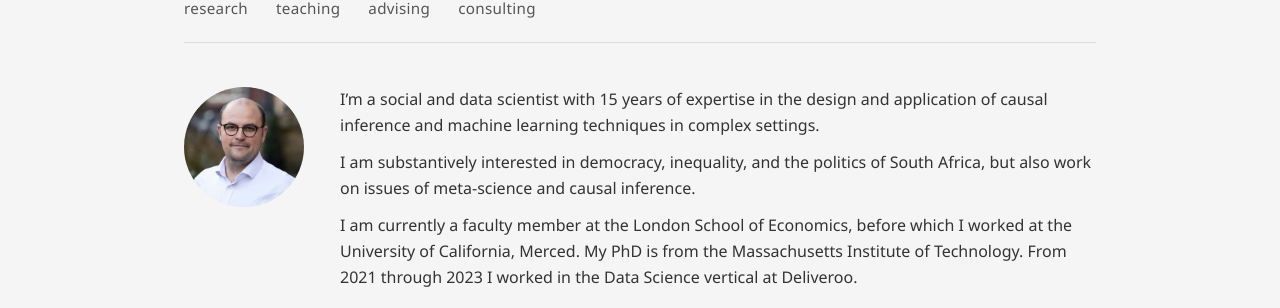
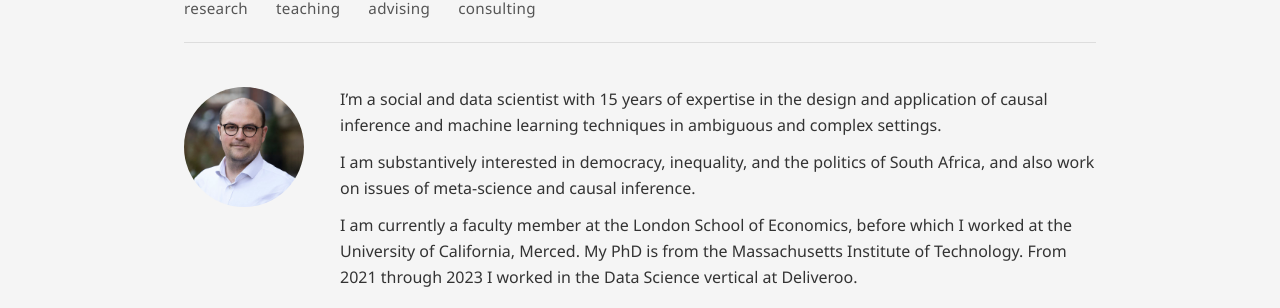
Before and after one commit to ddekadt/ddekadt.github.io, a Jekyll site: the page built from index.md, in a window 1280 px wide. Shown: the part 121-429 px from the top of the page. Built offline with Jekyll 4.4.1, drawn with Linux system fonts in a browser that asks for light colours.

Commit message:
ambiguity

```diff
--- a/index.md
+++ b/index.md
@@ -2,8 +2,8 @@
 layout: home
 ---
 
-I'm a social and data scientist with 15 years of expertise in the design and application of causal inference and machine learning techniques in complex settings.
+I'm a social and data scientist with 15 years of expertise in the design and application of causal inference and machine learning techniques in ambiguous and complex settings.
 
-I am substantively interested in democracy, inequality, and the politics of South Africa, but also work on issues of meta-science and causal inference.
+I am substantively interested in democracy, inequality, and the politics of South Africa, and also work on issues of meta-science and causal inference.
 
 I am currently a faculty member at the London School of Economics, before which I worked at the University of California, Merced. My PhD is from the Massachusetts Institute of Technology. From 2021 through 2023 I worked in the Data Science vertical at Deliveroo.
```
